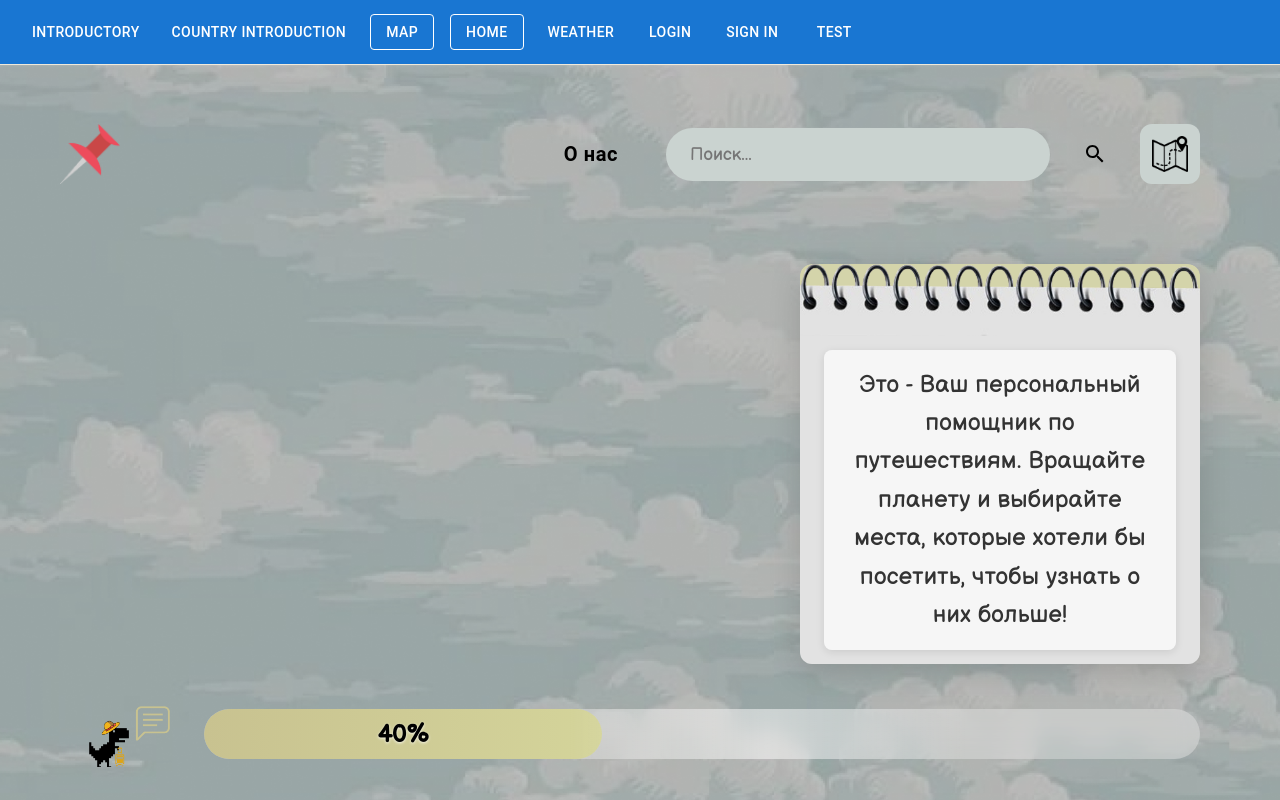
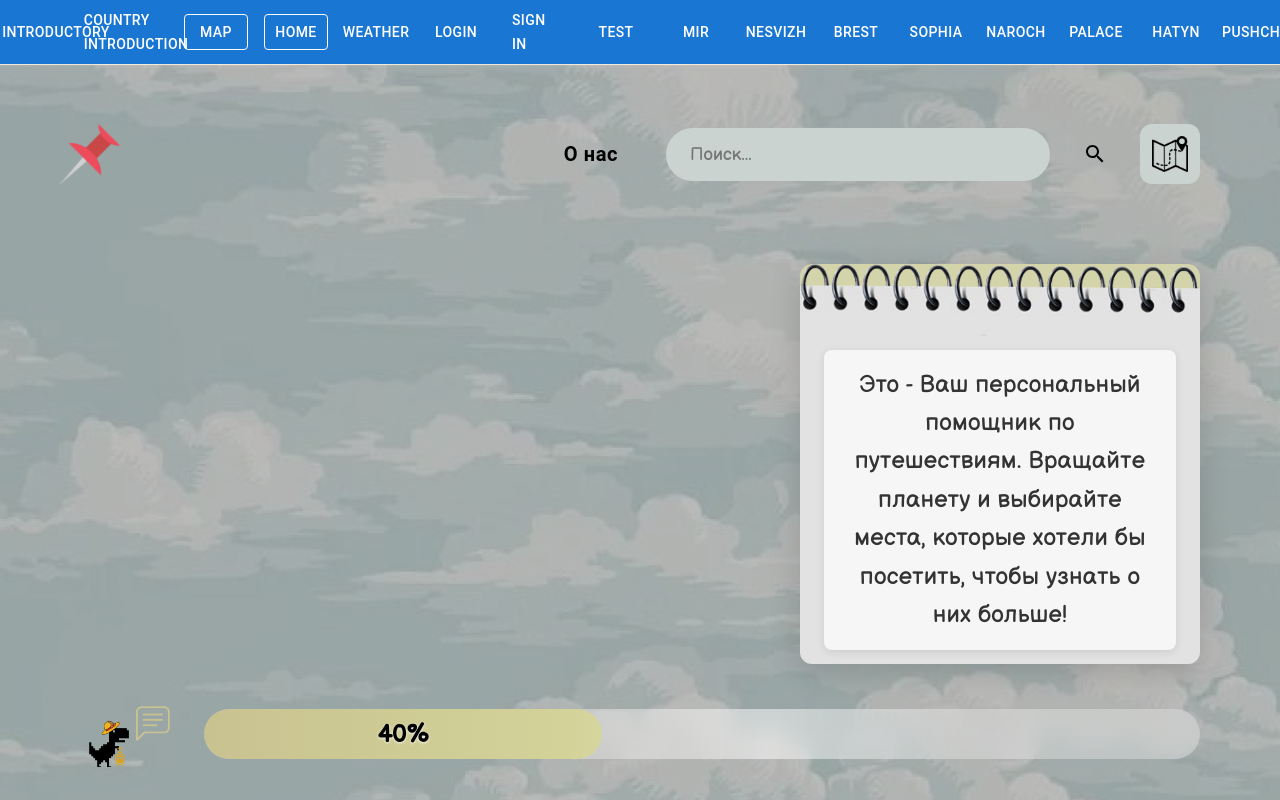
Before and after one commit to AriBrown07/trip-guide, a React (Create React App) app in the folder TripGuide.UI/: page / in a window 1280 px wide. Built offline with nearby package versions, Linux system fonts and the light colour scheme.

Commit message:
theory 1.3

```diff
--- a/TripGuide.UI/src/components/Navbar/Navbar.tsx
+++ b/TripGuide.UI/src/components/Navbar/Navbar.tsx
@@ -35,7 +35,7 @@ const Navbar: React.FC = () => {
           variant={location.pathname === "/" ? "outlined" : "text"}
         >
 
-           Map
+          Map
         </Button>
         <Button
           component={Link}
@@ -83,6 +83,71 @@ const Navbar: React.FC = () => {
           Test
         </Button>
 
+        <Button
+          component={Link}
+          to="/mir"
+          color="inherit"
+          variant={location.pathname === "/mir" ? "outlined" : "text"}
+        >
+          Mir
+        </Button>
+        <Button
+          component={Link}
+          to="/nesvizh"
+          color="inherit"
+          variant={location.pathname === "/nesvizh" ? "outlined" : "text"}
+        >
+          Nesvizh
+        </Button>
+        <Button
+          component={Link}
+          to="/brest"
+          color="inherit"
+          variant={location.pathname === "/brest" ? "outlined" : "text"}
+        >
+          Brest
+        </Button>
+        <Button
+          component={Link}
+          to="/sophia"
+          color="inherit"
+          variant={location.pathname === "/sophia" ? "outlined" : "text"}
+        >
+          Sophia
+        </Button>
+        <Button
+          component={Link}
+          to="/naroch"
+          color="inherit"
+          variant={location.pathname === "/naroch" ? "outlined" : "text"}
+        >
+          Naroch
+        </Button>
+        <Button
+          component={Link}
+          to="/palace"
+          color="inherit"
+          variant={location.pathname === "/palace" ? "outlined" : "text"}
+        >
+          Palace
+        </Button>
+        <Button
+          component={Link}
+          to="/hatyn"
+          color="inherit"
+          variant={location.pathname === "/hatyn" ? "outlined" : "text"}
+        >
+          Hatyn
+        </Button>
+        <Button
+          component={Link}
+          to="/pushcha"
+          color="inherit"
+          variant={location.pathname === "/pushcha" ? "outlined" : "text"}
+        >
+          Pushcha
+        </Button>
+
 
       </Toolbar>
     </AppBar>
--- a/TripGuide.UI/src/routes/AppRoutes.tsx
+++ b/TripGuide.UI/src/routes/AppRoutes.tsx
@@ -10,7 +10,14 @@ import { LoginPage } from '../pages/Login/LoginPage';
 import { RegisterPage } from '../pages/Signin/RegisterPage';
 import { NotFound } from '../pages/NotFound';
 import { App } from '../pages/MapPage/Map';
-
+import { MirCastlePage } from '../pages/TheoryPages/Landmarks/MirCastlePage';
+import { NesvizhCastlePage } from '../pages/TheoryPages/Landmarks/NesvizhCastlePage';
+import { BrestFortressPage } from '../pages/TheoryPages/Landmarks/BrestFortressPage';
+import { SophiaCathedralPage } from '../pages/TheoryPages/Landmarks/SophiaCathedralPage';
+import { NarochPage } from '../pages/TheoryPages/Landmarks/NarochPage';
+import { PalacePage } from '../pages/TheoryPages/Landmarks/RaPPalacePage';
+import { HatynPage } from '../pages/TheoryPages/Landmarks/HatynPage';
+import { PushchaPage } from '../pages/TheoryPages/Landmarks/BelovezhskayaPushchaPage';
 
 
 interface PrivateRouteProps {
@@ -29,11 +36,20 @@ export const AppRoutes: React.FC = () => {
       <Route path="/" element={<Home />} />
       <Route path="/introductory" element={<Introductory />} />
       <Route path="/CountryIntro" element={<CountryIntro />} />
-      <Route path="/weather" element={<Weather />}/>
-      <Route path="/login" element={<LoginPage />}/>
-      <Route path="/sign" element={<RegisterPage />}/>
-      <Route path="/map" element={<App />}/>
-      <Route path="/test" element={<TestPage />}/>
+      <Route path="/weather" element={<Weather />} />
+      <Route path="/login" element={<LoginPage />} />
+      <Route path="/sign" element={<RegisterPage />} />
+      <Route path="/map" element={<App />} />
+      <Route path="/test" element={<TestPage />} />
+
+      <Route path="/mir" element={<MirCastlePage />} />
+      <Route path="/nesvizh" element={<NesvizhCastlePage />} />
+      <Route path="/brest" element={<BrestFortressPage />} />
+      <Route path="/sophia" element={<SophiaCathedralPage />} />
+      <Route path="/naroch" element={<NarochPage />} />
+      <Route path="/palace" element={<PalacePage />} />
+      <Route path="/hatyn" element={<HatynPage />} />
+      <Route path="/pushcha" element={<PushchaPage />} />
 
       <Route path="*" element={<NotFound />} />
     </Routes>
```
